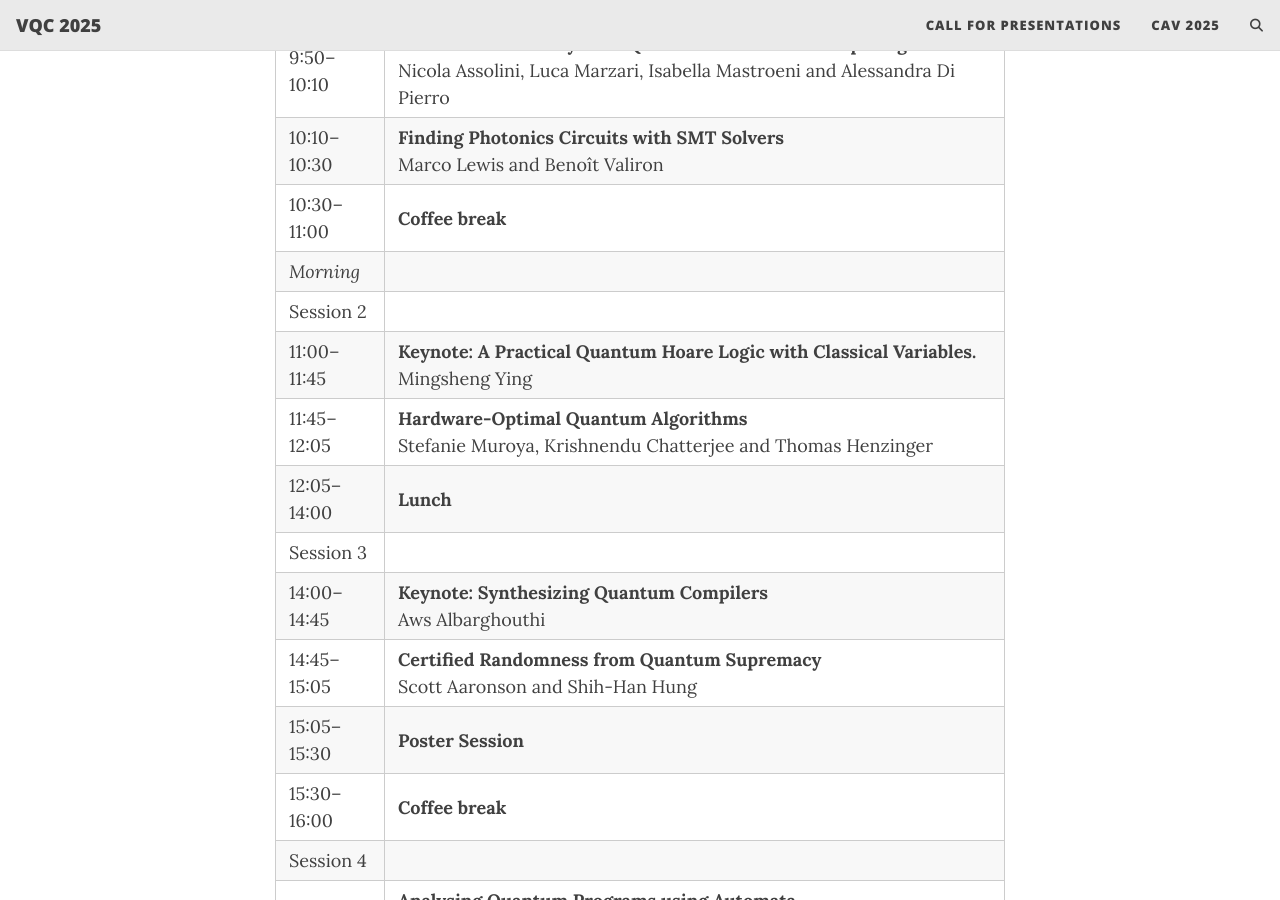
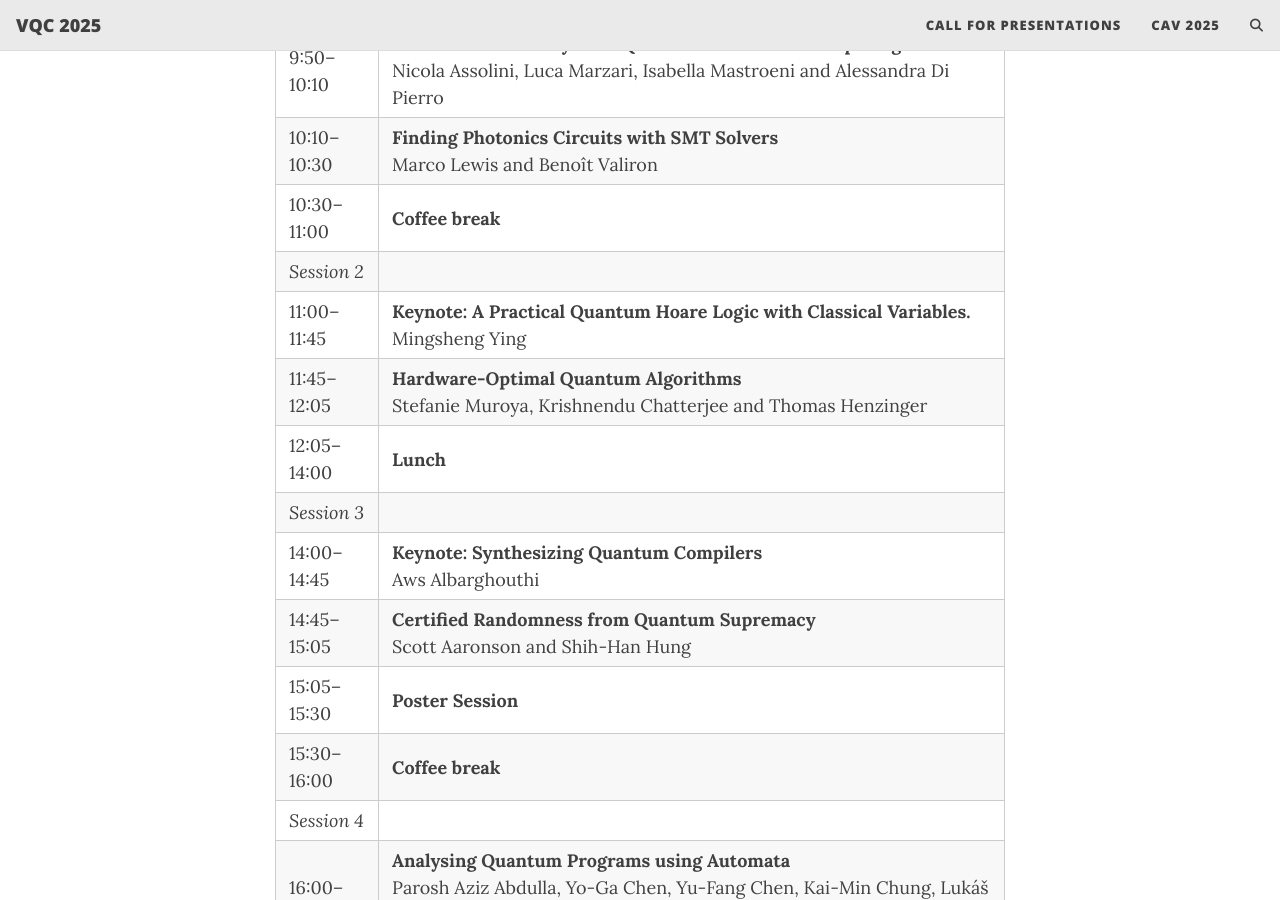
Before and after one commit to VerifiedQC/2025, a Jekyll site: the page built from schedule.md, in a window 1280 px wide and 900 px high, scrolled down 388 px. Built offline with Jekyll 4.4.1, drawn with Linux system fonts in a browser that asks for light colours; our own code applies the rules of GitHub Pages for plain Markdown files; comment, search, counter and statistics services are not loaded.

Commit message:
Update schedule.md

```diff
--- a/schedule.md
+++ b/schedule.md
@@ -2,22 +2,21 @@
 |--------------|-------|
 | 8:30–9:00    | **Breakfast** |
 | 9:00–9:05    | **Opening** |
-| Session 1    |       |
+| _Session 1_    |       |
 | 9:05–9:50    | **Keynote: What Should We Verify?**<br> Ross Duncan|
 | 9:50–10:10   | **Interval-based Analysis of Quantum Variational Computing**<br>Nicola Assolini, Luca Marzari, Isabella Mastroeni and Alessandra Di Pierro |
 | 10:10–10:30  | **Finding Photonics Circuits with SMT Solvers**<br>Marco Lewis and Benoît Valiron |
 | 10:30–11:00  | **Coffee break** |
-| _Morning_    |       |
-| Session 2    |       |
+| _Session 2_    |       |
 | 11:00–11:45  | **Keynote: A Practical Quantum Hoare Logic with Classical Variables.**<br>Mingsheng Ying |
 | 11:45–12:05  | **Hardware-Optimal Quantum Algorithms**<br>Stefanie Muroya, Krishnendu Chatterjee and Thomas Henzinger |
 | 12:05–14:00  | **Lunch** |
-| Session 3    |       |
+| _Session 3_    |       |
 | 14:00–14:45  | **Keynote: Synthesizing Quantum Compilers**<br>Aws Albarghouthi |
 | 14:45–15:05  | **Certified Randomness from Quantum Supremacy**<br>Scott Aaronson and Shih-Han Hung |
 | 15:05–15:30  | **Poster Session** |
 | 15:30–16:00  | **Coffee break** |
-| Session 4    |       |
+| _Session 4_    |       |
 | 16:00–16:20  | **Analysing Quantum Programs using Automata**<br>Parosh Aziz Abdulla, Yo-Ga Chen, Yu-Fang Chen, Kai-Min Chung, Lukáš Holík, Ondrej Lengal, Jyun-Ao Lin, Fang-Yi Lo, Wei-Lun Tsai and Di-De Yen |
 | 16:20–16:40  | **On-Chip Verified Quantum Computation with an Ion-Trap Quantum Processing Unit**<br>Cica Gustiani, Dominik Leichte and Daniel Mills |
 | 16:40–17:00  | **Certifying Adversarial Robustness in Quantum Machine Learning: From Theory to Physical Validation**<br>Ji Guan |
```
